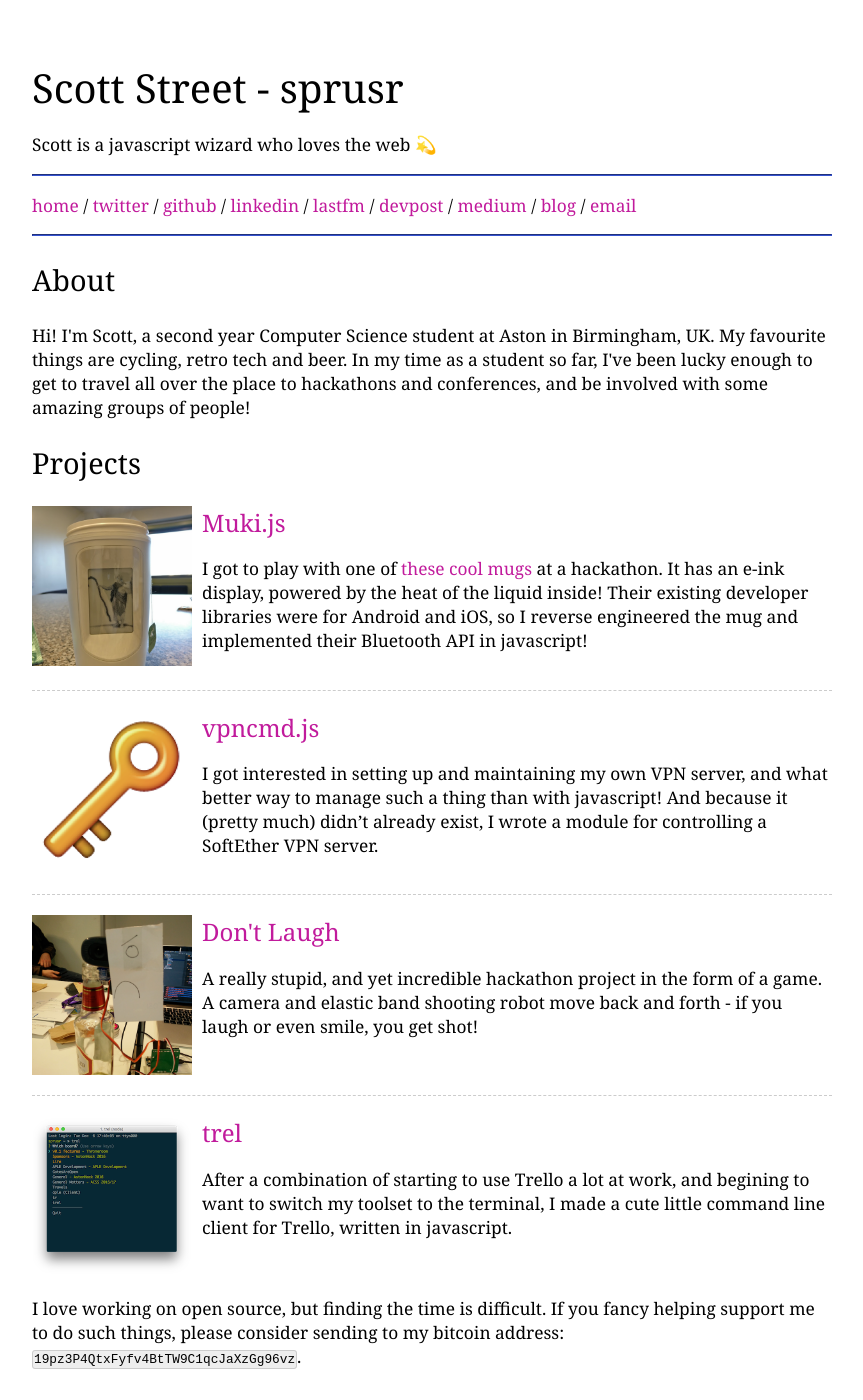
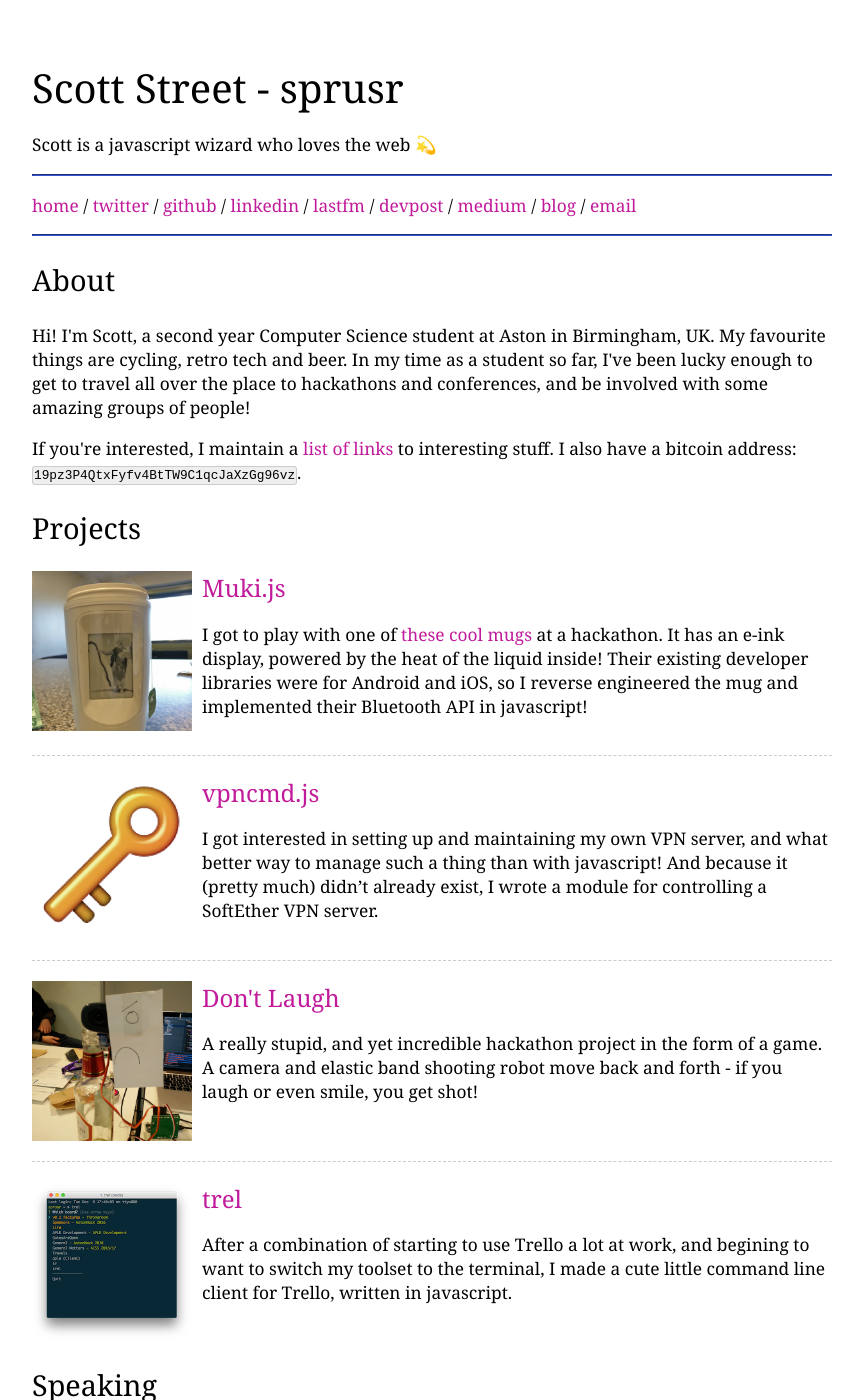
Before and after one commit to sprusr/sprusr.github.io, a Jekyll site: the page built from index.html, in a window 1280 px wide and 1400 px high. Shown: the whole window, without its empty margins (208-1071 px from the left). Built offline with Jekyll 4.4.1, drawn with Linux system fonts in a browser that asks for light colours.

Commit message:
Add /list and tidy index

```diff
--- a/index.html
+++ b/index.html
@@ -10,6 +10,11 @@ layout: default
   hackathons and conferences, and be involved with some amazing groups of
   people!
 </p>
+<p>
+  If you're interested, I maintain a <a href="/list">list of links</a> to
+  interesting stuff. I also have a bitcoin address:
+  <code><a href="bitcoin:19pz3P4QtxFyfv4BtTW9C1qcJaXzGg96vz?amount=0.005">19pz3P4QtxFyfv4BtTW9C1qcJaXzGg96vz</a></code>.
+</p>
 <h2>Projects</h2>
 <ul class="projects">
   {% for project in site.projects %}
@@ -20,17 +25,23 @@ layout: default
   </li>
   {% endfor %}
 </ul>
-<p>I love working on open source, but finding the time is difficult. If you
-  fancy helping support me to do such things, please consider sending to my
-  bitcoin address: <code><a href="bitcoin:19pz3P4QtxFyfv4BtTW9C1qcJaXzGg96vz?amount=0.005">19pz3P4QtxFyfv4BtTW9C1qcJaXzGg96vz</a></code>.
-</p>
 <h2>Speaking</h2>
 <ul>
-  <li>Hackcon EU - <i>Inside the mind of a fresher</i> (<a href="https://drive.google.com/open?id=1Qr_jcpRnPklwT8k5fbx6CoVugHAFBX8HmdTkq21wj1w">slides</a>)</li>
+  <li>
+    Hackcon EU - <i>Inside the mind of a fresher</i>
+    (<a href="https://drive.google.com/open?id=1Qr_jcpRnPklwT8k5fbx6CoVugHAFBX8HmdTkq21wj1w">slides</a>)
+  </li>
 </ul>
-<p>I have talks drafted about various things, including overcommitment/burnout, collecting <em>things</em> and the beliefs of an esoteric magical cult. If any of these sound interesting, please get in touch.</p>
+<p>
+  I have talks drafted about various things, including overcommitment/burnout,
+  collecting <em>things</em> and the beliefs of an esoteric magical cult. If any
+  of these sound interesting, please get in touch.
+</p>
 <h2>Hackathons</h2>
-<p>I'm often asked how many hackathons I've attended. The count is currently at {{ site.hackathons | size }}, and the full list is below.</p>
+<p>
+  I'm often asked how many hackathons I've attended. The count is currently at
+  {{ site.hackathons | size }}, and the full list is below.
+</p>
 <ul class="hackathons">
   {% for hack in site.hackathons %}
   <li>{{ hack.title }}</li>
```
Also changed, not shown: list.md (added, +26 -0 lines).
